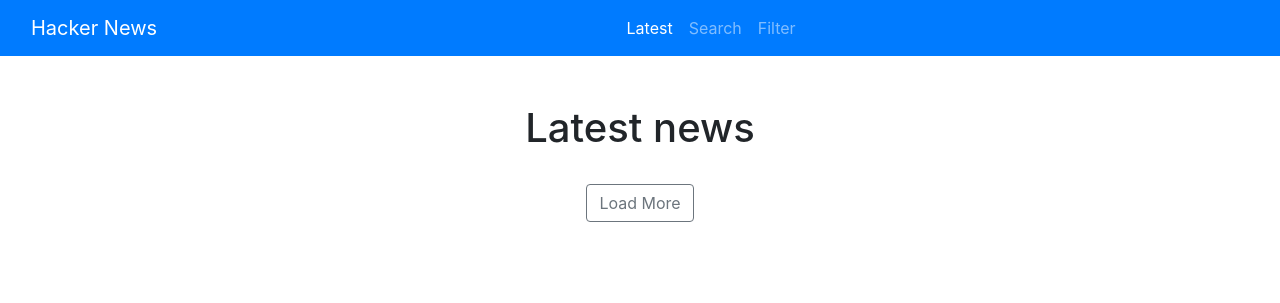
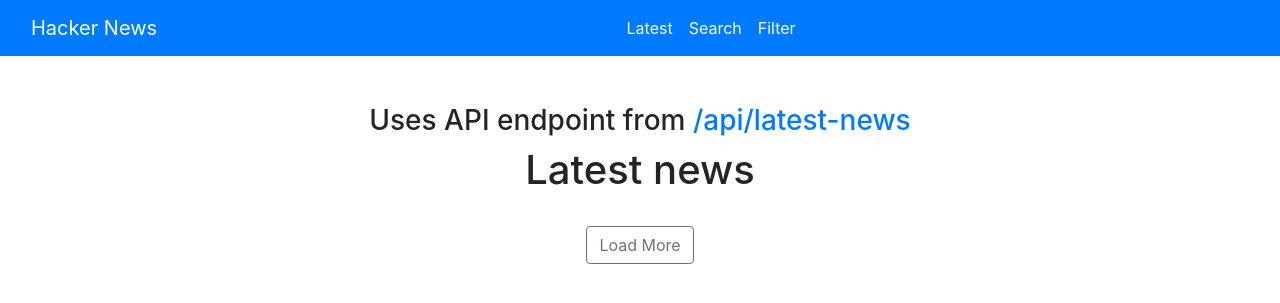
Before and after one commit to daviesdevyt/hackernews-api, a Django app: page /latest/ in a window 1280 px wide. Shown: the top 303 px of the page. Run offline with Django 4.2, Linux system fonts and the light colour scheme; data comes from the database, SQL or seed files in the repository; data that the repository does not hold is empty.

Commit message:
Index.html and latest news ammend

```diff
--- a/frontend/templates/latest-news.html
+++ b/frontend/templates/latest-news.html
@@ -7,6 +7,7 @@
   <body>
     {% include 'nav.html' %}
     <br><br>
+    <h3 align="center">Uses API endpoint from <a href="http://localhost:8000/api/latest-news">/api/latest-news</a></h3>
     <h1 align="center">Latest news</h1>
     <div id="news">
       <template search-out>
--- a/frontend/templates/nav.html
+++ b/frontend/templates/nav.html
@@ -15,10 +15,10 @@
             <a class="nav-link active" aria-current="page" href="/latest">Latest</a>
           </li>
           <li class="nav-item">
-            <a class="nav-link" aria-current="page" href="/search">Search</a>
+            <a class="nav-link active" href="/search">Search</a>
           </li>
           <li class="nav-item">
-            <a class="nav-link" href="/filter">Filter</a>
+            <a class="nav-link active" href="/filter">Filter</a>
           </li>
         </ul>
       </div>
```
Also changed, not shown: frontend/templates/index.html (+3 -20 lines).
